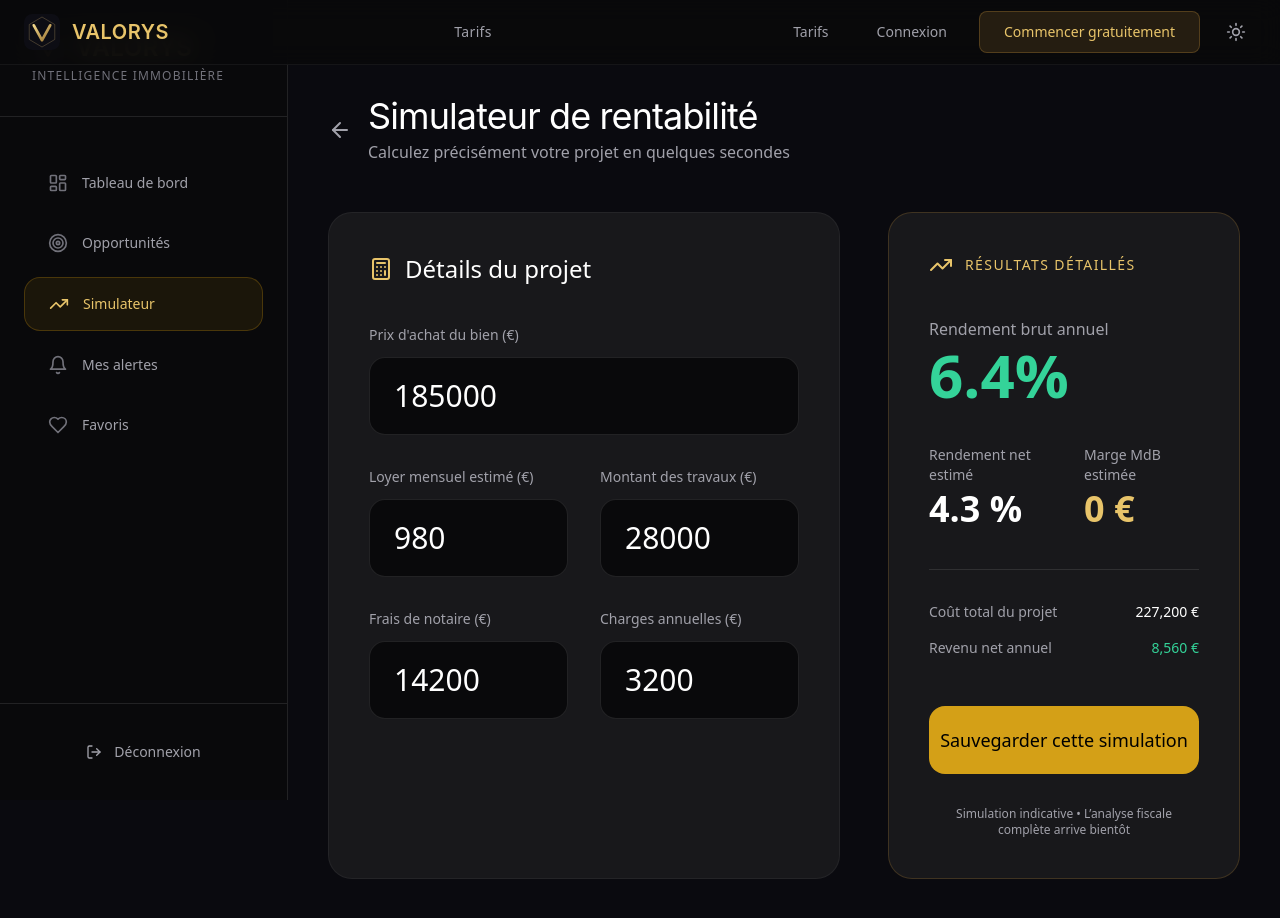
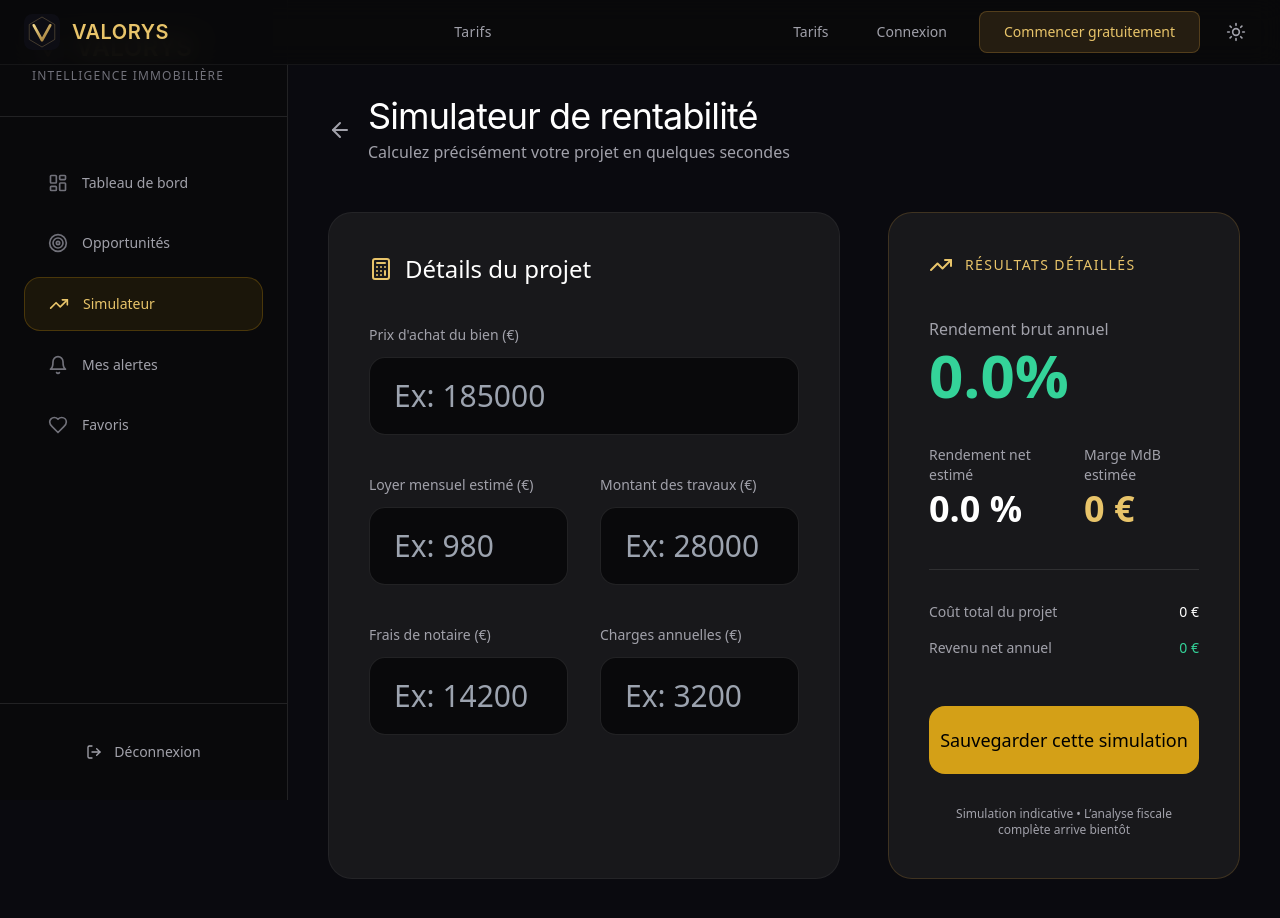
Before and after one commit to pooya75nd/Valorys, a Next.js app: page /simulateur in a window 1280 px wide. Shown: the top 918 px of the page. Built offline with nearby package versions, Linux system fonts and the light colour scheme; no server answers.

Commit message:
Modify state handling for numeric inputs
Updated state initialization to allow for empty string values and adjusted calculations accordingly.

```diff
--- a/src/app/simulateur/page.tsx
+++ b/src/app/simulateur/page.tsx
@@ -5,19 +5,22 @@ import { ArrowLeft, Calculator, TrendingUp } from 'lucide-react'
 import { useState } from 'react'
 
 export default function SimulateurPage() {
-  const [prixAchat, setPrixAchat] = useState(185000)
-  const [loyerMensuel, setLoyerMensuel] = useState(980)
-  const [travaux, setTravaux] = useState(28000)
-  const [fraisNotaire, setFraisNotaire] = useState(14200)
-  const [chargesAnnuel, setChargesAnnuel] = useState(3200)
+  const [prixAchat, setPrixAchat] = useState<number | ''>('')
+  const [loyerMensuel, setLoyerMensuel] = useState<number | ''>('')
+  const [travaux, setTravaux] = useState<number | ''>('')
+  const [fraisNotaire, setFraisNotaire] = useState<number | ''>('')
+  const [chargesAnnuel, setChargesAnnuel] = useState<number | ''>('')
 
-  const loyerAnnuel = loyerMensuel * 12
-  const rendementBrut = prixAchat > 0 ? (loyerAnnuel / prixAchat) * 100 : 0
-  const coutTotalAcquisition = prixAchat + fraisNotaire
-  const coutTotalProjet = coutTotalAcquisition + travaux
-  const revenuNetAnnuel = loyerAnnuel - chargesAnnuel
+  const loyerAnnuel = typeof loyerMensuel === 'number' ? loyerMensuel * 12 : 0
+  const rendementBrut = typeof prixAchat === 'number' && prixAchat > 0
+    ? (loyerAnnuel / prixAchat) * 100
+    : 0
+
+  const coutTotalAcquisition = (typeof prixAchat === 'number' ? prixAchat : 0) + (typeof fraisNotaire === 'number' ? fraisNotaire : 0)
+  const coutTotalProjet = coutTotalAcquisition + (typeof travaux === 'number' ? travaux : 0)
+  const revenuNetAnnuel = loyerAnnuel - (typeof chargesAnnuel === 'number' ? chargesAnnuel : 0)
   const rendementNet = coutTotalAcquisition > 0 ? (revenuNetAnnuel / coutTotalAcquisition) * 100 : 0
-  const margeMdbEstimee = Math.max(0, Math.round((prixAchat * 0.83) - coutTotalProjet))
+  const margeMdbEstimee = Math.max(0, Math.round((typeof prixAchat === 'number' ? prixAchat * 0.83 : 0) - coutTotalProjet))
 
   return (
     <div className="flex min-h-screen bg-zinc-50 dark:bg-ink-deep">
@@ -39,20 +42,21 @@ export default function SimulateurPage() {
 
           <div className="grid lg:grid-cols-12 gap-12">
 
-            {/* Formulaire - Style similaire aux alertes */}
+            {/* Formulaire */}
             <div className="lg:col-span-7 bg-white dark:bg-zinc-900 border border-zinc-200 dark:border-white/5 rounded-3xl p-10">
               <div className="flex items-center gap-3 mb-10">
                 <Calculator className="w-6 h-6 text-amber-600 dark:text-gold-400" />
                 <h2 className="text-2xl font-medium text-zinc-900 dark:text-white">Détails du projet</h2>
               </div>
 
-              <div className="space-y-8">
+              <div className="space-y-10">
                 <div>
                   <label className="block text-sm text-zinc-500 dark:text-zinc-400 mb-3">Prix d'achat du bien (€)</label>
                   <input
                     type="number"
                     value={prixAchat}
-                    onChange={(e) => setPrixAchat(Number(e.target.value))}
+                    onChange={(e) => setPrixAchat(e.target.value === '' ? '' : Number(e.target.value))}
+                    placeholder="Ex: 185000"
                     className="w-full bg-white dark:bg-zinc-950 border border-zinc-200 dark:border-white/10 rounded-2xl px-6 py-5 text-3xl font-medium focus:outline-none focus:border-amber-600 dark:focus:border-gold-600 text-zinc-900 dark:text-white"
                   />
                 </div>
@@ -63,7 +67,8 @@ export default function SimulateurPage() {
                     <input
                       type="number"
                       value={loyerMensuel}
-                      onChange={(e) => setLoyerMensuel(Number(e.target.value))}
+                      onChange={(e) => setLoyerMensuel(e.target.value === '' ? '' : Number(e.target.value))}
+                      placeholder="Ex: 980"
                       className="w-full bg-white dark:bg-zinc-950 border border-zinc-200 dark:border-white/10 rounded-2xl px-6 py-5 text-3xl font-medium focus:outline-none focus:border-amber-600 dark:focus:border-gold-600 text-zinc-900 dark:text-white"
                     />
                   </div>
@@ -73,7 +78,8 @@ export default function SimulateurPage() {
                     <input
                       type="number"
                       value={travaux}
-                      onChange={(e) => setTravaux(Number(e.target.value))}
+                      onChange={(e) => setTravaux(e.target.value === '' ? '' : Number(e.target.value))}
+                      placeholder="Ex: 28000"
                       className="w-full bg-white dark:bg-zinc-950 border border-zinc-200 dark:border-white/10 rounded-2xl px-6 py-5 text-3xl font-medium focus:outline-none focus:border-amber-600 dark:focus:border-gold-600 text-zinc-900 dark:text-white"
                     />
                   </div>
@@ -85,7 +91,8 @@ export default function SimulateurPage() {
                     <input
                       type="number"
                       value={fraisNotaire}
-                      onChange={(e) => setFraisNotaire(Number(e.target.value))}
+                      onChange={(e) => setFraisNotaire(e.target.value === '' ? '' : Number(e.target.value))}
+                      placeholder="Ex: 14200"
                       className="w-full bg-white dark:bg-zinc-950 border border-zinc-200 dark:border-white/10 rounded-2xl px-6 py-5 text-3xl font-medium focus:outline-none focus:border-amber-600 dark:focus:border-gold-600 text-zinc-900 dark:text-white"
                     />
                   </div>
@@ -95,7 +102,8 @@ export default function SimulateurPage() {
                     <input
                       type="number"
                       value={chargesAnnuel}
-                      onChange={(e) => setChargesAnnuel(Number(e.target.value))}
+                      onChange={(e) => setChargesAnnuel(e.target.value === '' ? '' : Number(e.target.value))}
+                      placeholder="Ex: 3200"
                       className="w-full bg-white dark:bg-zinc-950 border border-zinc-200 dark:border-white/10 rounded-2xl px-6 py-5 text-3xl font-medium focus:outline-none focus:border-amber-600 dark:focus:border-gold-600 text-zinc-900 dark:text-white"
                     />
                   </div>
```
